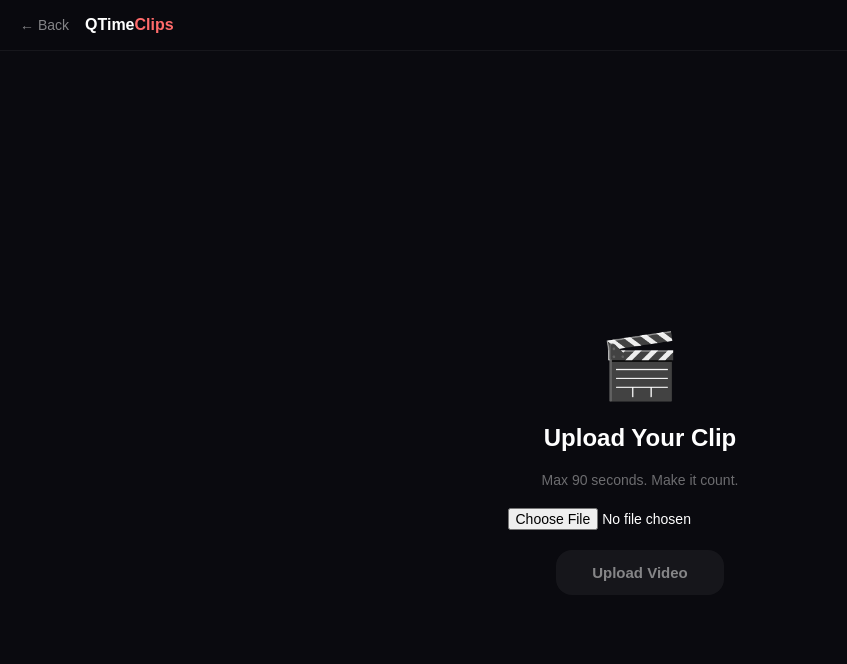
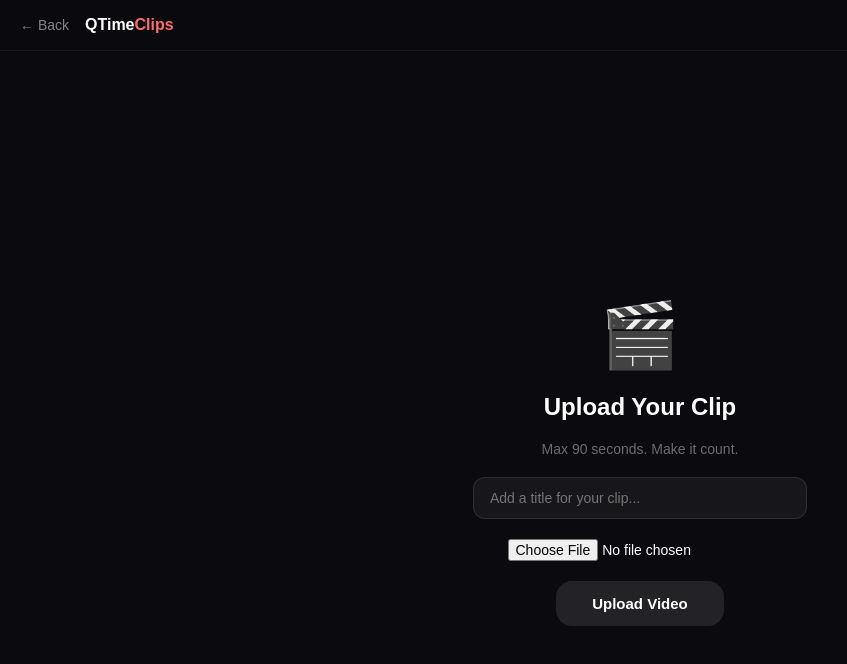
Before and after one commit to jaxson51419/qtimeclips, a Next.js app: page /upload in a window 1280 px wide. Shown: the top 664 px of the page, without its empty margins (0-847 px from the left). Built offline with nearby package versions, Linux system fonts and the light colour scheme; no server answers.

Commit message:
add video title to upload

```diff
--- a/app/upload/page.jsx
+++ b/app/upload/page.jsx
@@ -4,20 +4,20 @@ import { supabase } from "../../lib/supabase";
 
 export default function UploadPage() {
   const [file, setFile] = useState(null);
+  const [title, setTitle] = useState("");
   const [uploading, setUploading] = useState(false);
   const [progress, setProgress] = useState(0);
   const [done, setDone] = useState(false);
   const [error, setError] = useState("");
 
   const handleUpload = async () => {
-    if (!file) return;
+    if (!file || !title.trim()) return;
     setUploading(true);
     setError("");
     setProgress(0);
 
-    const filename = `${Date.now()}_${file.name}`;
+    const filename = `${Date.now()}_${title.trim().replace(/\s+/g, "-")}_${file.name}`;
 
-    // Simulate progress while uploading
     const progressInterval = setInterval(() => {
       setProgress(prev => {
         if (prev >= 90) { clearInterval(progressInterval); return 90; }
@@ -44,7 +44,6 @@ export default function UploadPage() {
   return (
     <div style={{ minHeight: "100vh", background: "#0A0A0F", color: "#fff", display: "flex", flexDirection: "column", alignItems: "center", justifyContent: "center", padding: 32, gap: 20, textAlign: "center", fontFamily: "sans-serif" }}>
 
-      {/* Header */}
       <div style={{ position: "fixed", top: 0, left: 0, right: 0, padding: "16px 20px", display: "flex", alignItems: "center", gap: 8, background: "rgba(10,10,15,0.95)", borderBottom: "1px solid rgba(255,255,255,0.06)" }}>
         <a href="/feed" style={{ color: "rgba(255,255,255,0.5)", textDecoration: "none", fontSize: 14 }}>← Back</a>
         <span style={{ fontSize: 16, fontWeight: 800, marginLeft: 8 }}>QTime<span style={{ color: "#FF6B6B" }}>Clips</span></span>
@@ -53,6 +52,14 @@ export default function UploadPage() {
       <div style={{ fontSize: 64, marginTop: 60 }}>🎬</div>
       <div style={{ fontSize: 24, fontWeight: 800 }}>Upload Your Clip</div>
       <div style={{ color: "rgba(255,255,255,0.4)", fontSize: 14 }}>Max 90 seconds. Make it count.</div>
+
+      <input
+        type="text"
+        placeholder="Add a title for your clip..."
+        value={title}
+        onChange={e => setTitle(e.target.value)}
+        style={{ width: 300, padding: "12px 16px", borderRadius: 12, border: "1px solid rgba(255,255,255,0.1)", background: "rgba(255,255,255,0.05)", color: "#fff", fontSize: 14, outline: "none" }}
+      />
 
       <input
         type="file"
@@ -69,7 +76,6 @@ export default function UploadPage() {
 
       {error && <div style={{ color: "#FF6B6B", fontSize: 13, maxWidth: 300 }}>{error}</div>}
 
-      {/* Progress Bar */}
       {uploading && (
         <div style={{ width: "100%", maxWidth: 300 }}>
           <div style={{ display: "flex", justifyContent: "space-between", marginBottom: 8 }}>
@@ -79,9 +85,7 @@ export default function UploadPage() {
           <div style={{ width: "100%", height: 8, background: "rgba(255,255,255,0.1)", borderRadius: 10, overflow: "hidden" }}>
             <div style={{ height: "100%", width: `${progress}%`, background: "linear-gradient(135deg, #FF6B6B, #A29BFE)", borderRadius: 10, transition: "width 0.3s ease" }}/>
           </div>
-          <div style={{ color: "rgba(255,255,255,0.3)", fontSize: 11, marginTop: 8 }}>
-            Please keep this page open while uploading
-          </div>
+          <div style={{ color: "rgba(255,255,255,0.3)", fontSize: 11, marginTop: 8 }}>Please keep this page open</div>
         </div>
       )}
 
@@ -95,8 +99,8 @@ export default function UploadPage() {
         !uploading && (
           <button
             onClick={handleUpload}
-            disabled={!file}
-            style={{ background: file ? "linear-gradient(135deg, #FF6B6B, #A29BFE)" : "rgba(255,255,255,0.1)", borderRadius: 16, padding: "14px 36px", fontSize: 15, fontWeight: 700, cursor: file ? "pointer" : "not-allowed", color: "#fff", border: "none", opacity: file ? 1 : 0.5 }}
+            disabled={!file || !title.trim()}
+            style={{ background: file && title.trim() ? "linear-gradient(135deg, #FF6B6B, #A29BFE)" : "rgba(255,255,255,0.1)", borderRadius: 16, padding: "14px 36px", fontSize: 15, fontWeight: 700, cursor: file && title.trim() ? "pointer" : "not-allowed", color: "#fff", border: "none" }}
           >
             Upload Video
           </button>
```
